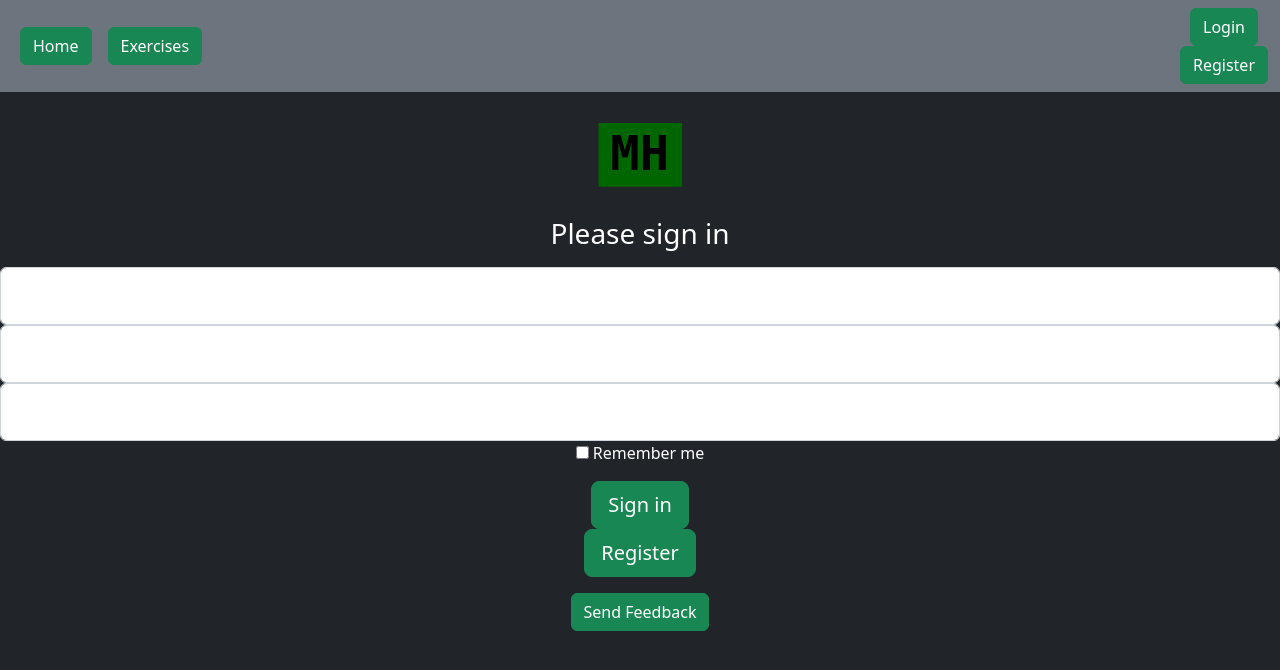
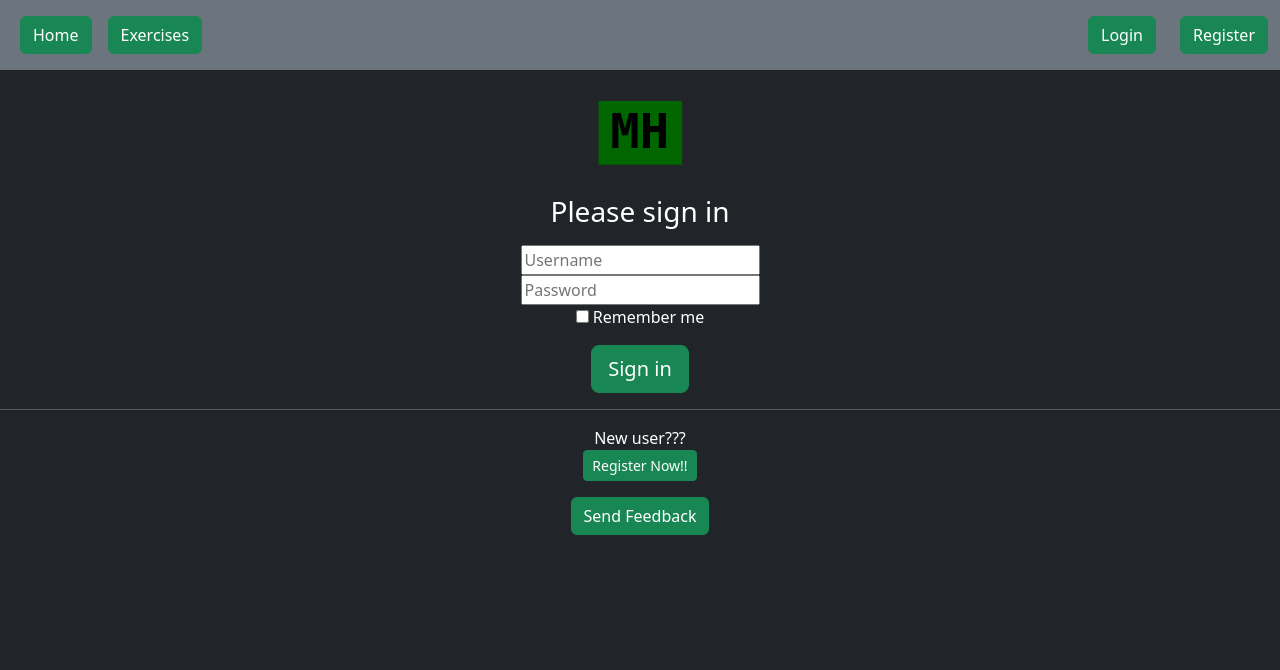
Before and after one commit to tmkerley/INF-601---Final, a Django app: page /workouts/login/ in a window 1280 px wide. Shown: the top 670 px of the page. Run offline with Django 4.2, Linux system fonts and the light colour scheme; parts of the project's set-up code (start-up, migrations or seed data) failed here and were passed over; some libraries are stand-ins or nearby versions.

Commit message:
Login troubleshooting and workout update

```diff
--- a/mhacker/workouts/Templates/workouts/base/base_nav_top.html
+++ b/mhacker/workouts/Templates/workouts/base/base_nav_top.html
@@ -3,37 +3,66 @@
     <nav class="container-fluid bd-gutter">
         <div class="collapse navbar-collapse" id="navbarCollapse">
             <ul class="navbar-nav me-auto mb-2 mb-md-0">
+                {% block nav_home_link %}
                 <li class="nav-item">
-                    {% block nav_home_link %}
                     <a class="nav-link" href="{% url 'home' %}">
                         <button type="button" class="btn btn-success">
                             Home
                         </button>
                     </a>
+                </li>
                 {% endblock %}
-                </li>
+                {% block nav_Exercises_link %}
                 <li class="nav-item">
-                    {% block nav_Exercises_link %}
                     <a class="nav-link" aria-current="page" href="{% url 'exercises' %}">
                         <button type="button" class="btn btn-success">
                             Exercises
                         </button>
                     </a>
+                </li>
                 {% endblock %}
+                {% if user.is_authenticated %}
+                    {% block nav_Workout_link %}
+                    <li class="nav-item">
+                        <a class="nav-link" aria-current="page" href="{% url 'workoutPage' %}">
+                            <button type="button" class="btn btn-success">
+                                Workouts
+                            </button>
+                        </a>
                     </li>
+                    {% endblock %}
+                {% endif %}
             </ul>
+            {% if user.is_authenticated %}
+            <div class="logout">
+                <a class="nav-link" href="{% url 'home' %}">
+                    <button type="button" class="btn btn-success">
+                        Logout
+                    </button>
+                </a>
             </div>
+            {% else %}
+                <div class="row">
+                    <div class="col">
                         <div class="login">
                             <a class="nav-link" href="{% url 'loginPage' %}">
                                 <button type="button" class="btn btn-success">
                                     Login
                                 </button>
                             </a>
+                        </div>
+                    </div>
+                    <div class="col">
+                        <div class="register">
                             <a class="nav-link" href="{% url 'registerPage' %}">
                                 <button type="button" class="btn btn-success">
                                     Register
                                 </button>
                             </a>
                         </div>
+                    </div>
+                </div>
+            {% endif %}
+        </div>
     </nav>
 </header>
--- a/mhacker/workouts/Templates/workouts/login_login.html
+++ b/mhacker/workouts/Templates/workouts/login_login.html
@@ -9,19 +9,13 @@
             <h1 class="h3 mb-3 fw-normal">
                 Please sign in
             </h1>
-            <div class="form-floating">
-                <input name="username" type="username" class="form-control" id="id_username" placeholder="name@example.com">
-                <label for="floatingInput">
-                    Username
-                </label>
+            <div class="form-floating-dark">
+                <input name="username" type="username" class="form-control-dark" id="id_username" placeholder="Username">
             </div>
-            <div class="form-floating">
-                <input name="password1" type="password" class="form-control" id="id_password1" placeholder="Password"><input type="password" class="form-control" id="floatingPassword" placeholder="Password">
-                <label for="password1">
-                    Password
-                </label>
+            <div class="form-floating-dark">
+                <input name="password1" type="password" class="form-control-dark" id="id_password1" placeholder="Password">
             </div>
-            <div class="checkbox mb-3">
+            <div class="checkbox-dark mb-3">
                 <label>
                     <input type="checkbox" value="remember-me"> Remember me
                 </label>
@@ -29,9 +23,11 @@
             <button class="btn btn-lg btn-success" type="submit">
                     Sign in
             </button>
+            <hr>
+            New user???
             <a class="nav-link" href="{% url 'registerPage' %}">
-                <button type="sumbit" class="btn btn-lg btn-success">
-                    Register
+                <button type="sumbit" class="btn btn-sm btn-success">
+                    Register Now!!
                 </button>
             </a>
         </form>
--- a/mhacker/workouts/models.py
+++ b/mhacker/workouts/models.py
@@ -39,7 +39,7 @@ class Exercise(models.Model):
         return self.name
 
 class Workout_goal(models.Model):
-    user_id = models.ForeignKey(User.id, on_delete=models.CASCADE)
+    user = models.ForeignKey(User, on_delete=models.CASCADE)
     exercise = models.ForeignKey(Exercise, on_delete=models.CASCADE)
     number_of_sets = models.IntegerField(default=3)
     reps_per_set = models.IntegerField(default=6)
@@ -53,7 +53,7 @@ class Workout_goal(models.Model):
 
 
 class Workout_actual(models.Model):
-    user_id = models.ForeignKey(User.id)
+    user = models.ForeignKey(User, on_delete=models.CASCADE)
     goal_workout_id = models.ForeignKey(
         Workout_goal, on_delete=models.CASCADE)
     time_of_workout = models.DateField('time of workout')
--- a/mhacker/workouts/urls.py
+++ b/mhacker/workouts/urls.py
@@ -26,5 +26,5 @@ urlpatterns = [
     path('exercises/', views.ExercisesView.as_view(), name="exercises"),
     path('exercises/<int:exercise_id>/', views.SingleExerciseView, name="singleExercise"),
 
-    path('workouts/', views.Workout_View, name='Workout_View'),
+    path('workout/', views.workoutPage, name='workoutPage'),
 ]
--- a/mhacker/workouts/views.py
+++ b/mhacker/workouts/views.py
@@ -39,20 +39,24 @@ def SingleExerciseView(request, exercise_id):
         raise Http404("Exercise does not exist.")
 
     site_title = singleExercise.name
+    context = {'exercise':singleExercise, 'exercises':exercises, 'site-title':site_title}
 
-    return render(
-        request,
-        'workouts/exercises.html',
-        {'exercise':singleExercise, 'exercises':exercises, 'site-title':site_title})
+    return render(request, template_name, context)
 
 
-@login_required(redirect_field_name='loginPage')
-def Workout_View(request):
+@login_required(login_url='loginPage')
+def workoutPage(request):
     template_name = "workouts/workouts.html"
+    page = "workoutPage"
     site_title = "Workouts"
-    user_workouts = Workout_actual.objects.filter(User.id)
-    return render(request, template_name,
-        {'user_workouts':user_workouts})
+    user_id = request.user.id
+    user_workouts = Workout_actual.objects.get()
+
+    context = {'site_title':site_title,
+        'page':page,
+        'user_workouts':user_workouts,
+        }
+    return render(request, template_name, context)
 
 
 def loginPage(request):
@@ -101,21 +105,3 @@ def registerPage(request):
 def logoutUser(request):
     logout(request)
     return redirect('home')
-
-"""
-TODO Modify this to match mine. Add template and form function
-def registerPage(request):
-    form = MyUserCreationForm()
-
-    if request.method == 'POST':
-        form = MyUserCreationForm(request.POST)
-        if form.is_valid():
-            user = form.save(commit=False)
-            user.username = user.username.lower()
-            user.save()
-            login(request, user)
-            return redirect('home')
-        else:
-            messages.error(request, 'An error occurred during registration')
-
-    return render(request, 'base/login_register.html', {'form': form}) """
```
Also changed, not shown: mhacker/workouts/Templates/workouts/login_register.html (+10 -17 lines), mhacker/workouts/Templates/workouts/workouts.html (+9 -5 lines), mhacker/db.sqlite3. Lines whose indentation alone changed are shown as unchanged.
